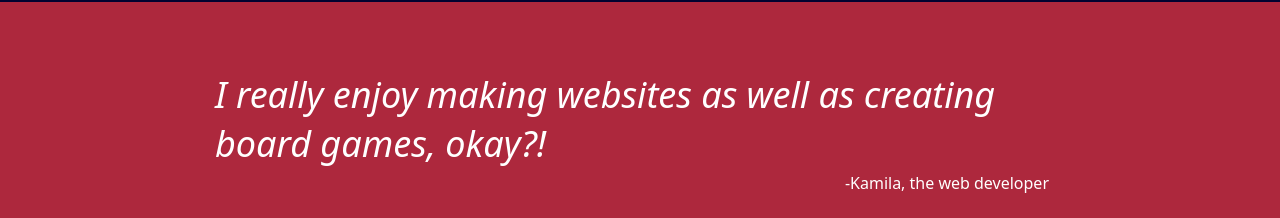
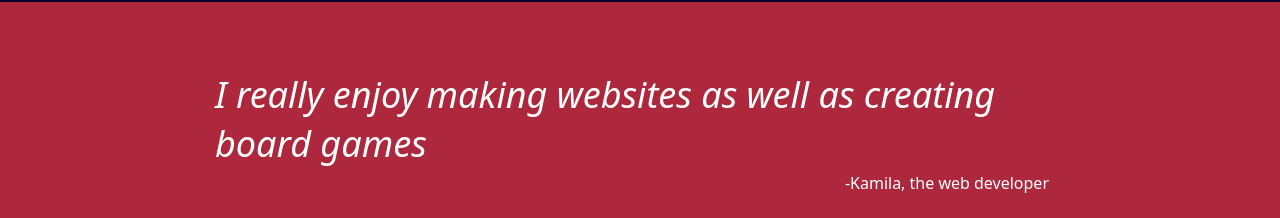
Before and after one commit to kvamca/the-landing-page, a plain HTML site: page index.html in a window 1280 px wide. Shown: the part 999-1217 px from the top of the page. Drawn offline with Linux system fonts and the light colour scheme.

Commit message:
Update index.html

```diff
--- a/index.html
+++ b/index.html
@@ -53,7 +53,7 @@
     </section>
     <div class="wrapper">
         <section class="quote">
-            <p class="quote-text">I really enjoy making websites as well as creating board games, okay?!</p>
+            <p class="quote-text">I really enjoy making websites as well as creating board games</p>
             <p class="quote-author">-Kamila, the web developer</p>
         </section>
     </div>
```
